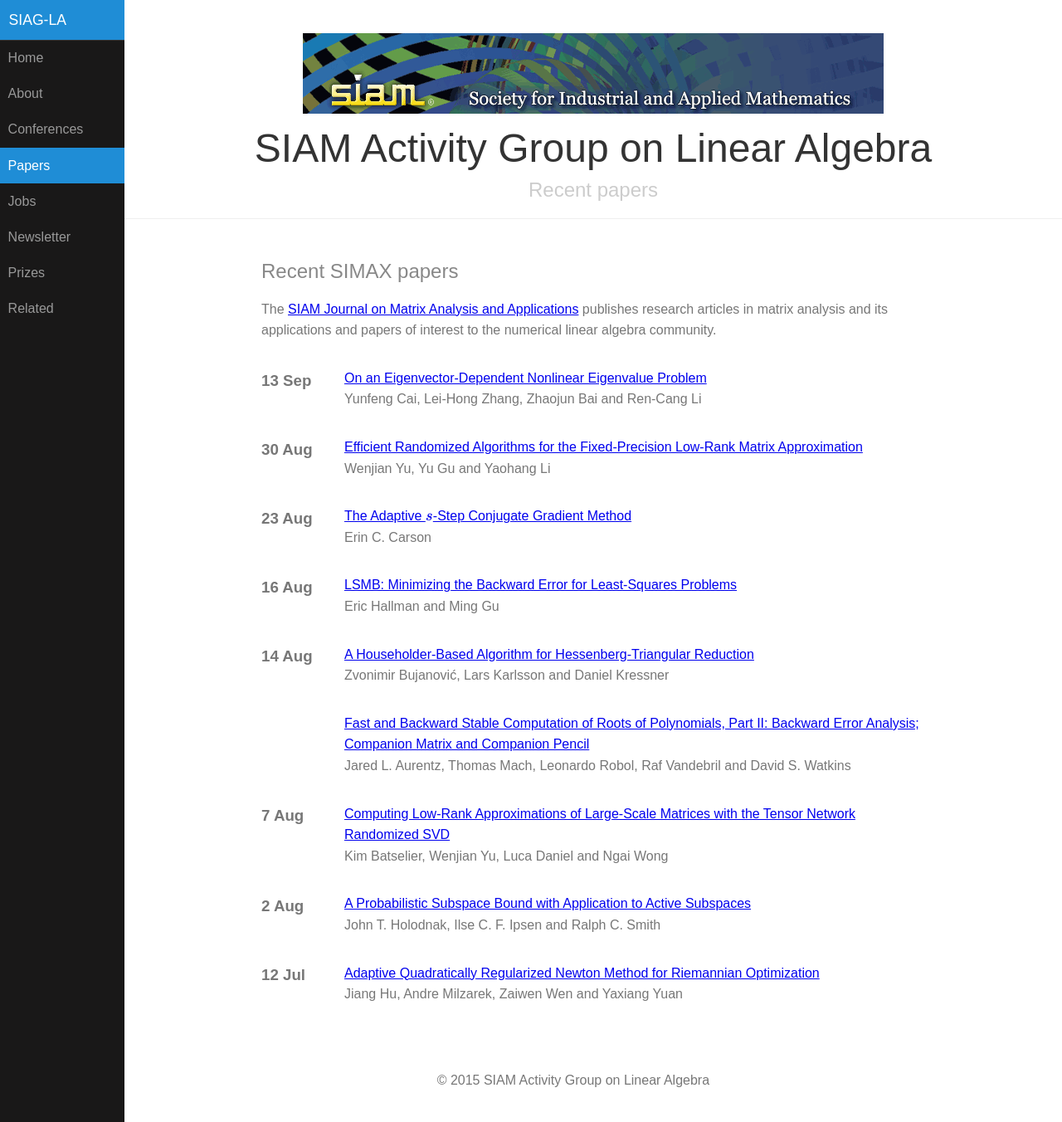
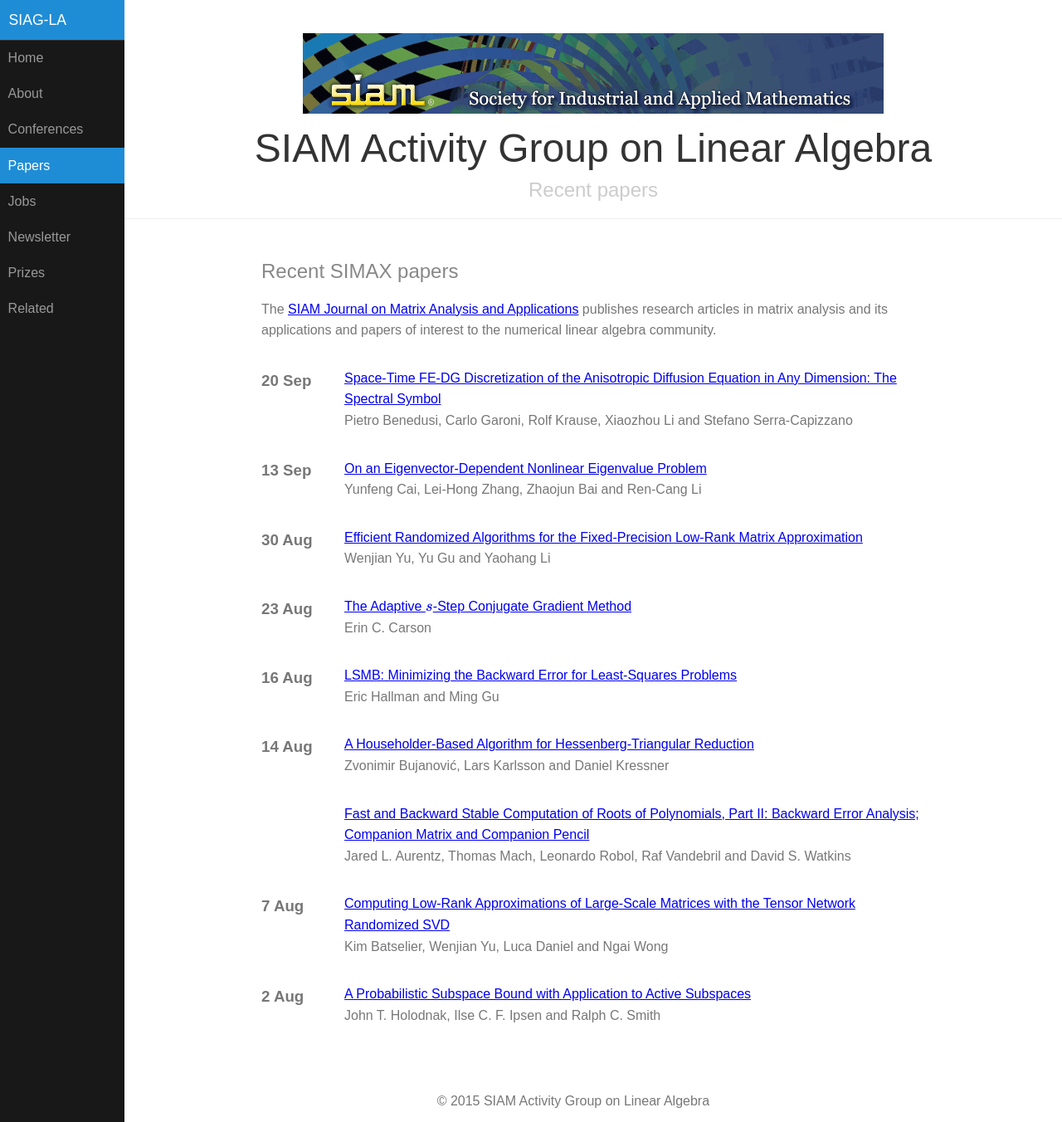
Before and after one commit to dbindel/siagla, a Jekyll site: the page built from simax.html, in a window 1280 px wide and 1352 px high. Shown: the whole window at 83% size. Built offline with Jekyll 4.4.1, drawn with Linux system fonts in a browser that asks for light colours; formulas are drawn with MathJax 3.

Commit message:
Automated updates to simax.yml

```diff
--- a/_data/simax.yml
+++ b/_data/simax.yml
@@ -3059,3 +3059,12 @@
   pp_start: '1360'
   title: On an Eigenvector-Dependent Nonlinear Eigenvalue Problem
   volume: '39'
+- authors: Pietro Benedusi, Carlo Garoni, Rolf Krause, Xiaozhou Li and Stefano Serra-Capizzano
+  date: '2018-09-20T07:00:00Z'
+  doi: doi:10.1137/17M113527X
+  link: https://epubs.siam.org/doi/abs/10.1137/17M113527X?ai=s7&mi=3ezuvv&af=R
+  pp_end: '1420'
+  pp_start: '1383'
+  title: 'Space-Time FE-DG Discretization of the Anisotropic Diffusion Equation in
+    Any Dimension: The Spectral Symbol'
+  volume: '39'
```
